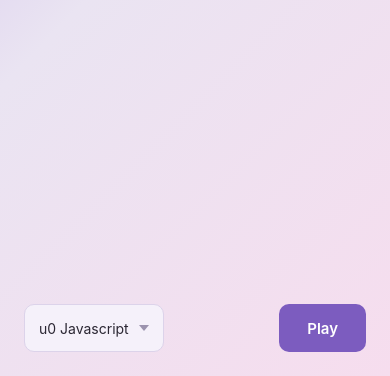
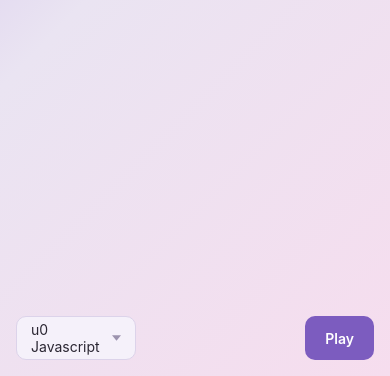
Before and after one commit to notanorange-main/Kozmo-Launcher, a plain HTML site: page index.html in a window 390 px wide. Shown: the part 468-844 px from the top of the page. Drawn offline with Linux system fonts and the light colour scheme.

Commit message:
Update style.css
added @media for support for mobile devices (sizes it properly)

```diff
--- a/style.css
+++ b/style.css
@@ -134,3 +134,30 @@ button:disabled { opacity: 0.55; cursor: default; }
   font-size: 12px;
   color: #9C93AE;
 }
+
+@media (max-width: 600px) {
+  h1 { font-size: 22px; }
+
+  .bar {
+    bottom: 16px;
+    left: 16px;
+    right: 16px;
+    gap: 12px;
+  }
+
+  .dropdown { width: 120px; }
+
+  .dropdown-selected, button {
+    height: 44px;
+    font-size: 14px;
+  }
+
+  button { padding: 0 20px; }
+
+  .status {
+    bottom: 68px;
+    right: 16px;
+    left: 16px;
+    text-align: right;
+  }
+}
```
